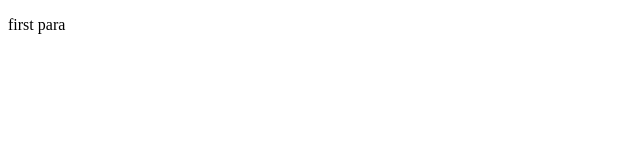
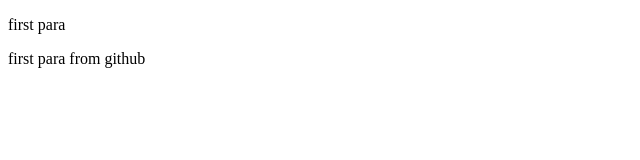
Before and after one commit to SyedHuzaifa98/14JuneProject, a plain HTML site: page index.html in a window 1280 px wide. Shown: the whole page, without its empty margins (0-640 px from the left). Drawn offline with Linux system fonts and the light colour scheme.

Commit message:
first github commit

```diff
--- a/index.html
+++ b/index.html
@@ -8,5 +8,9 @@
 </head>
 <body>
     <p>first para </p>
+
+    <p>first para from github</p>
+
+
 </body>
 </html>
```
